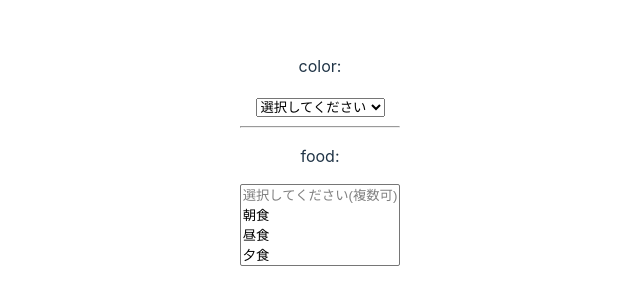
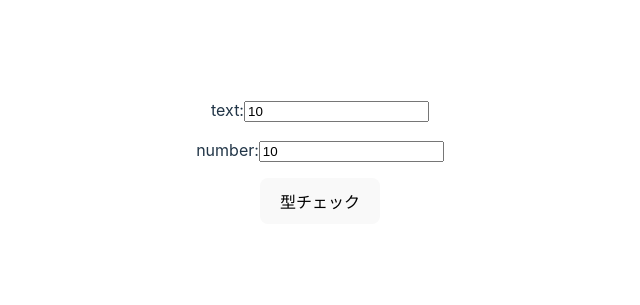
Before and after one commit to divergen371/study_svelte, a Svelte app in the folder svelte-study/: page / in a window 1280 px wide. Shown: the part 247-552 px from the top of the page, without its empty margins (320-960 px from the left). Built offline with nearby package versions, Linux system fonts and the light colour scheme.

Commit message:
:alembic: インプットの属性の型 type="number"やtype="range"はnumber型になる。空文字を渡すとnull, objectを返す

```diff
--- a/svelte-study/src/App.svelte
+++ b/svelte-study/src/App.svelte
@@ -1,23 +1,13 @@
 <script>
-  let color = "";
-  let foods = [];
-  function changeColor() {
-    alert(color + "が選択されたときの処理");
+  // あえて値の型と変数名の関連性をあべこべにする
+  let text = 10;
+  let number = "10";
+  function checkType() {
+    console.log(text, typeof text);
+    console.log(number, typeof number);
   }
 </script>
 
-<p>color:{color}</p>
-<select bind:value={color} on:change={changeColor}>
-  <option value="" disabled>選択してください</option>
-  <option value="red">赤</option>
-  <option value="blue">青</option>
-  <option value="green">緑</option>
-</select>
-<hr />
-<p>food:{foods}</p>
-<select multiple bind:value={foods}>
-  <option value="" disabled>選択してください(複数可)</option>
-  <option value="breakfast">朝食</option>
-  <option value="lunch">昼食</option>
-  <option value="dinner">夕食</option>
-</select>
+<p>text:<input type="text" bind:value={text} /></p>
+<p>number:<input type="number" bind:value={number} /></p>
+<button on:click={checkType}>型チェック</button>
```
